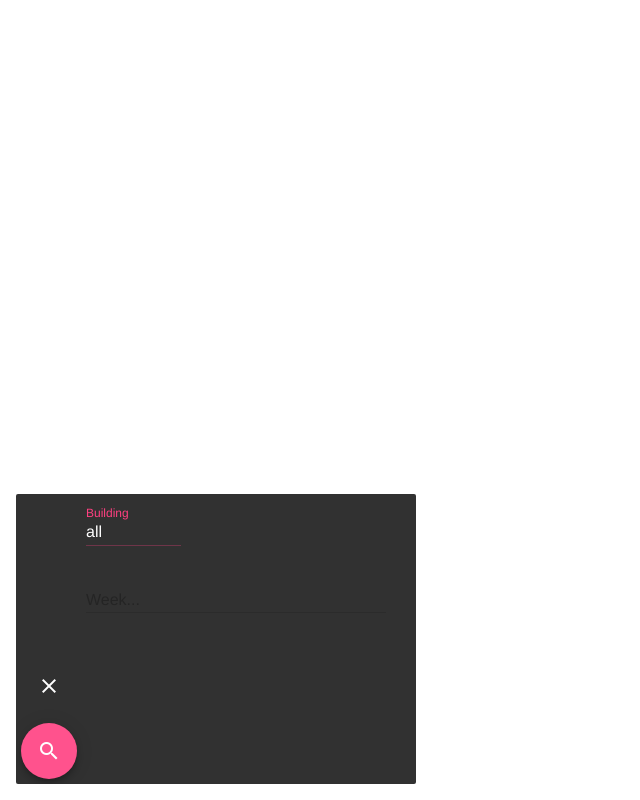
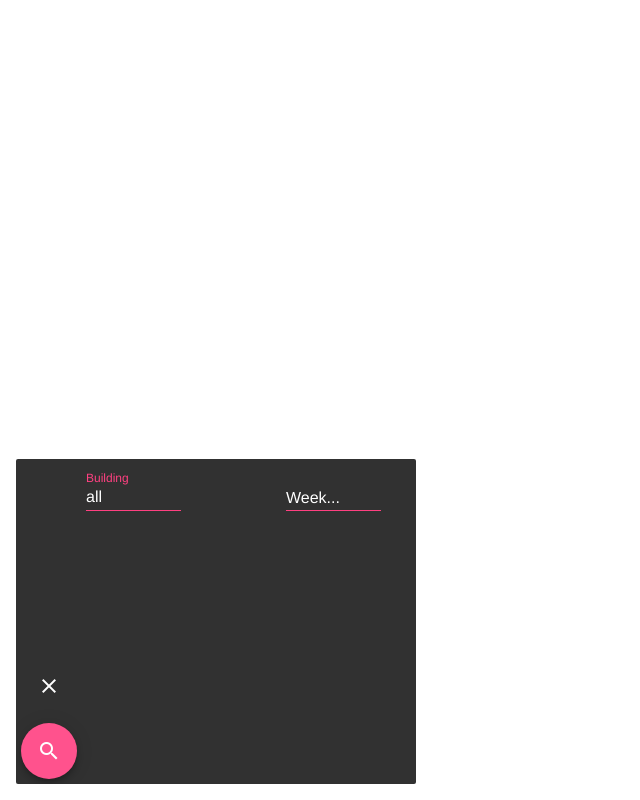
Before and after one commit to TonySpegel/free-rooms-py, a website: page app/index.html in a window 1280 px wide. Both pictures are taken after a click on the button "filter_list". Shown: the whole page, without its empty margins (0-640 px from the left). Drawn offline with nearby package versions, Linux system fonts and the light colour scheme; files that its build step writes are made by us from their sources.

Commit message:
Added label colors

```diff
--- a/app/scss/_menu.scss
+++ b/app/scss/_menu.scss
@@ -5,7 +5,7 @@
     display: flex;
     border-radius: 2px;
     margin-left: 16px;
-    height: 290px;
+    height: 325px;
     width: calc(100% - 32px);
     max-width: 400px;
 
@@ -50,19 +50,42 @@
         }
     }
 
+    .mdl-textfield {
+        width: 95px;
+    }
+
+    input[type="text"] {
+        -webkit-appearance: none;
+        -webkit-border-radius: 0;
+                border-radius: 0;
+    }
+
     .mdl-textfield__input {
         color: white;
+        border-bottom: 1px solid $highlight-color;
 
+        &.is-focused {
+            .mdl-textfield__label {
+                color: $highlight-color;
+            }
+        }
     }
 
     .mdl-textfield__label {
         &:after {
             background-color: $highlight-color;
         }
+
+        color: white;
     }
 
-    .mdl-textfield--floating-label.is-dirty .mdl-textfield__label {
-        color: $highlight-color;
+    .mdl-textfield--floating-label {
+        &.is-dirty,
+        &.is-focused {
+            .mdl-textfield__label {
+                color: $highlight-color;
+            }
+        }
     }
 
     color: $highlight-color;
```
